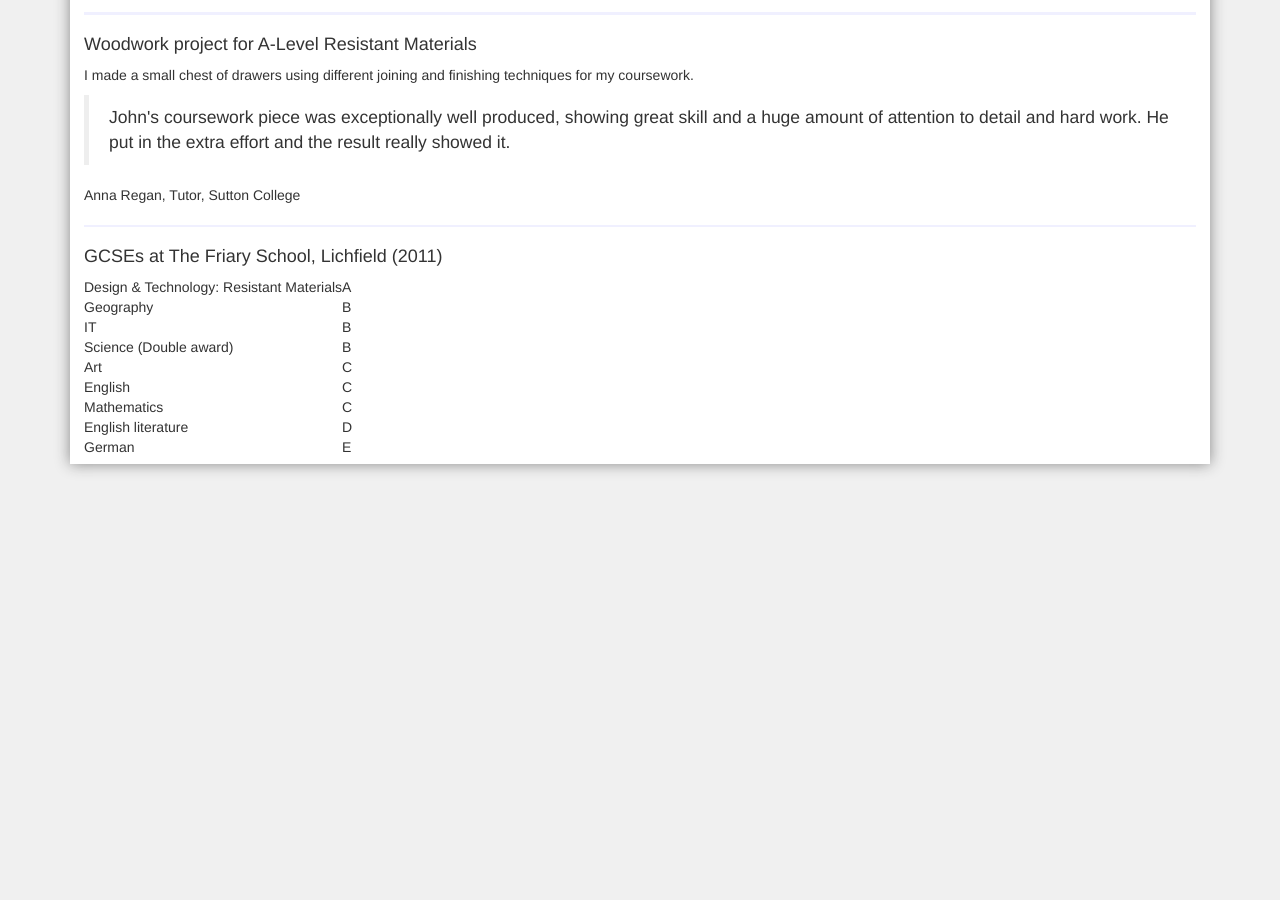
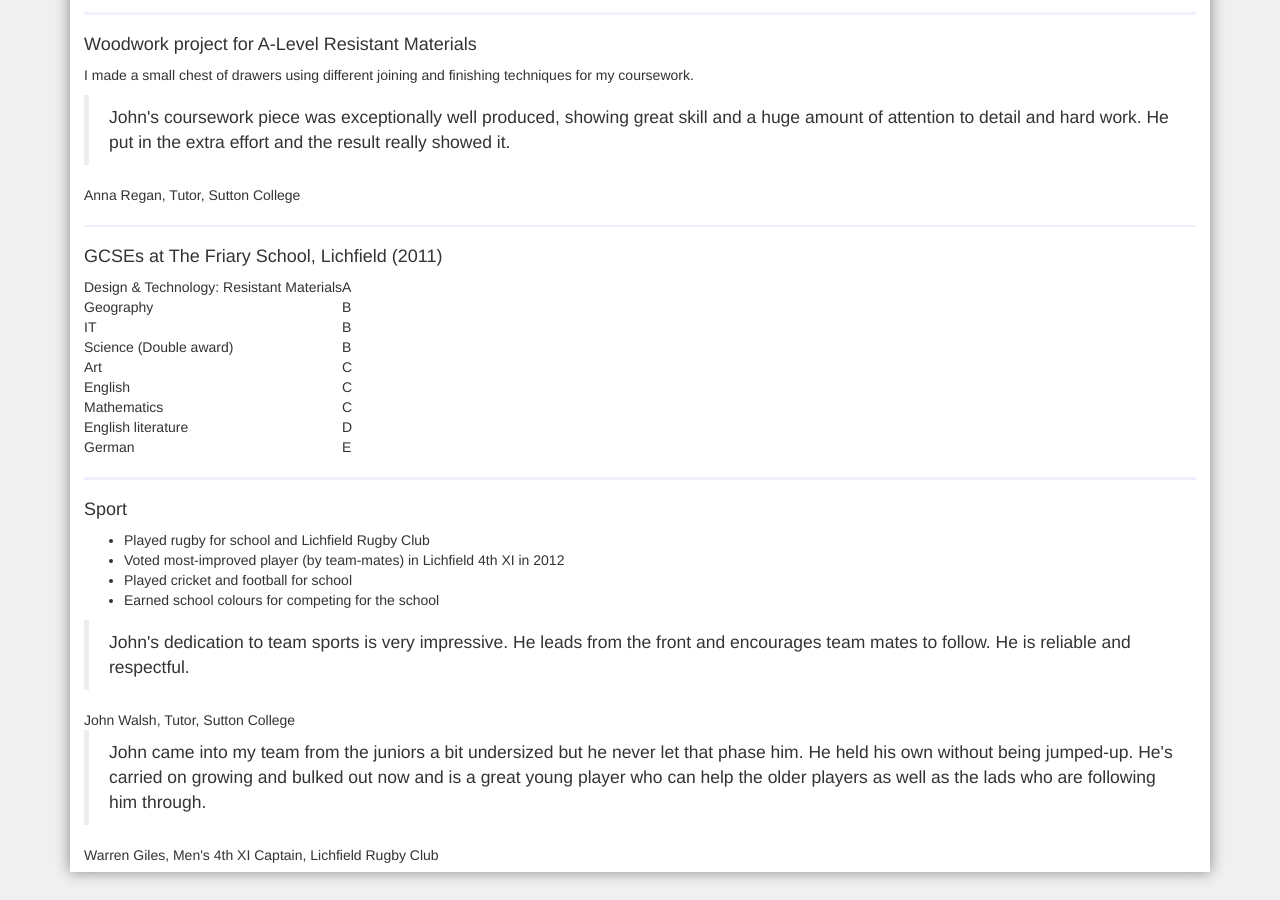
Before and after one commit to exonian/rep-profiles-mockup, a Jekyll site: the page built from profiles/john_piper.html, in a window 1280 px wide and 900 px high, scrolled down 898 px. Built offline with Jekyll 4.4.1, drawn with Linux system fonts in a browser that asks for light colours; nearby versions of some CDN libraries; Markdown is read by kramdown in place of the engine named in the settings; before the commit the page ends 1390 px from its top, so only the background shows below that.

Commit message:
Add sports section

```diff
--- /dev/null
+++ b/_includes/john_piper/sports.html
@@ -0,0 +1,22 @@
+<div contenteditable="true">
+    <h4>Sport</h4>
+
+    <ul>
+        <li>Played rugby for school and Lichfield Rugby Club</li>
+        <li>Voted most-improved player (by team-mates) in Lichfield 4th XI in 2012</li>
+        <li>Played cricket and football for school</li>
+        <li>Earned school colours for competing for the school</li>
+    </ul>
+</div>
+
+<blockquote>John's dedication to team sports is very impressive. He leads from
+the front and encourages team mates to follow. He is reliable and respectful.
+</blockquote>
+John Walsh, Tutor, Sutton College
+
+<blockquote>John came into my team from the juniors a bit undersized but he
+never let that phase him. He held his own without being jumped-up. He's carried
+on growing and bulked out now and is a great young player who can help the
+older players as well as the lads who are following him through.
+</blockquote>
+Warren Giles, Men's 4th XI Captain, Lichfield Rugby Club
--- a/profiles/john_piper.html
+++ b/profiles/john_piper.html
@@ -17,3 +17,5 @@ title: John Piper
 {% include john_piper/woodwork.html %}
 <hr />
 {% include john_piper/gcses.html %}
+<hr />
+{% include john_piper/sports.html %}
```
